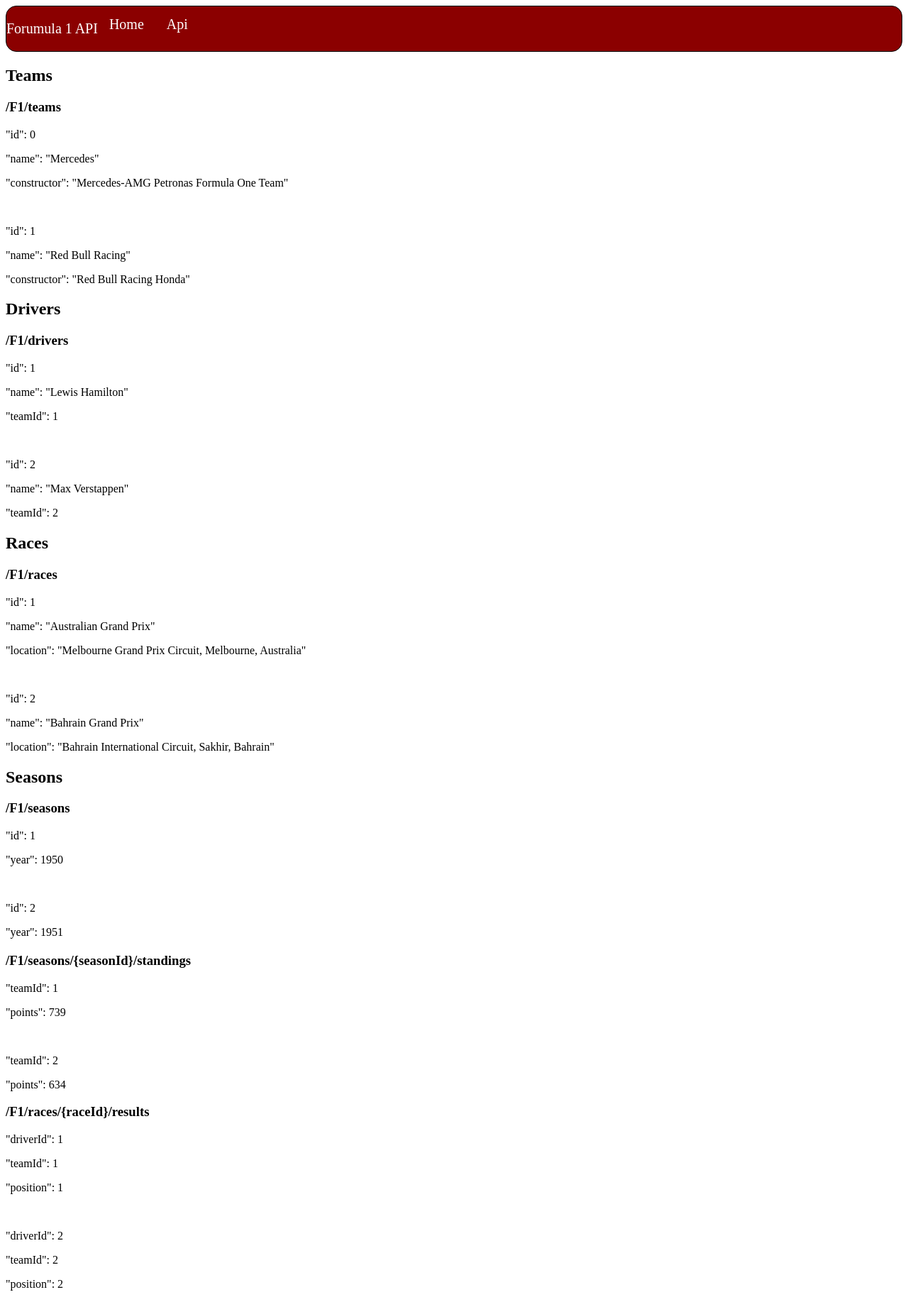
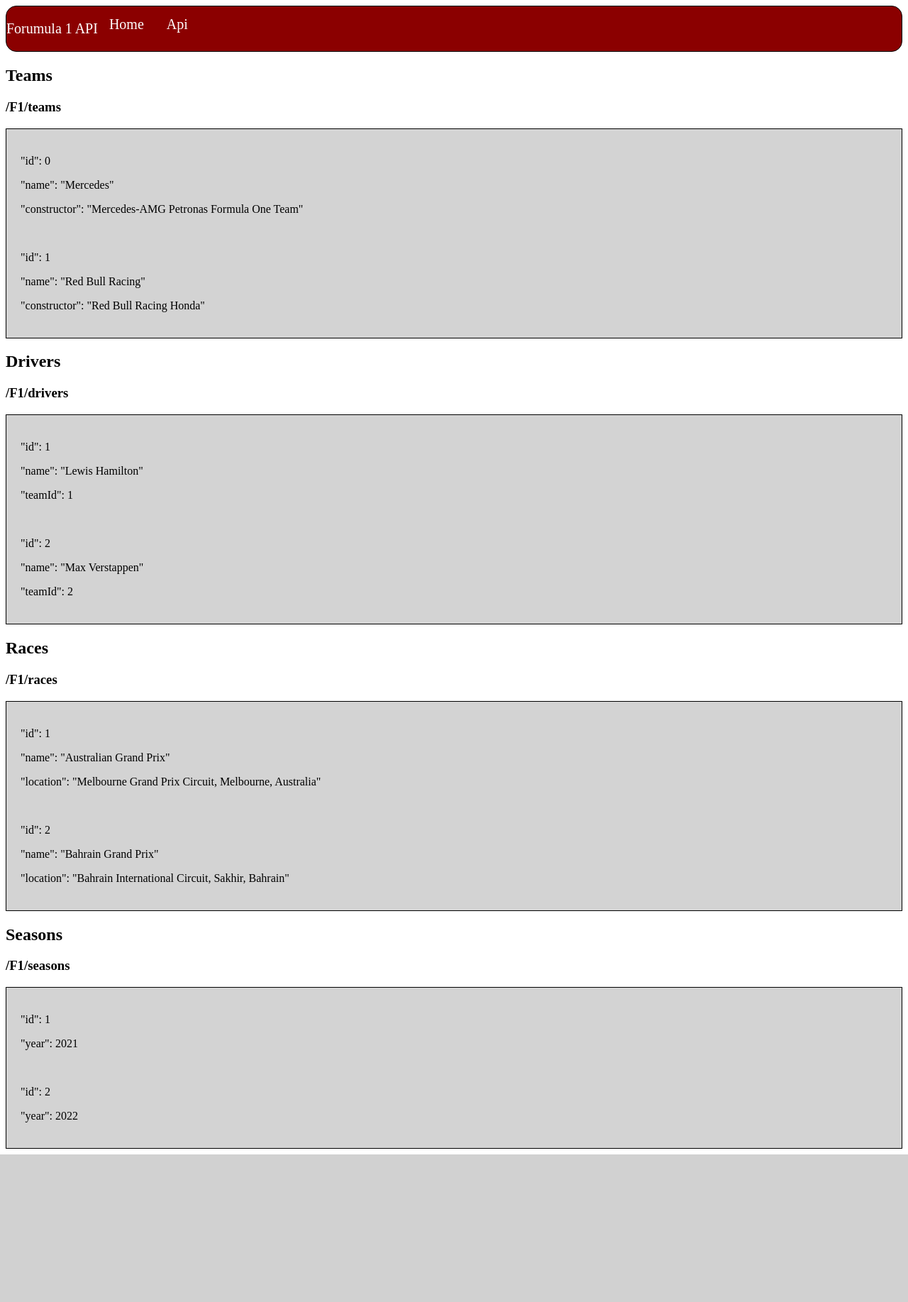
Before and after one commit to oceanstevy/School, a PHP site: page /index.php?page=home in a window 1280 px wide. Shown: the whole page at 71% size. After the commit the page ends 1627 px from the top, so only its background shows below. Run offline with PHP 8.4, Linux system fonts and the light colour scheme; data that the repository does not hold is empty.

Commit message:
Update von home und css

```diff
--- a/F1Api.css
+++ b/F1Api.css
@@ -36,3 +36,8 @@ li a {
 li a:hover {
     background-color: red;
 }
+#box{
+    background-color: lightgray;
+    border: 1px solid black;
+    padding: 20px;
+}
--- a/home.php
+++ b/home.php
@@ -8,48 +8,44 @@
 ?>
         <h2>Teams</h2>
         <h3><?php echo $serverName?>/F1/teams</h3>
+    <div id="box">
         <p>"id": 0</p>
         <p>"name": "Mercedes"</p>
         <p>"constructor": "Mercedes-AMG Petronas Formula One Team"</p><br>
         <p>"id": 1</p>
         <p>"name": "Red Bull Racing"</p>
         <p>"constructor": "Red Bull Racing Honda"</p>
+    </div>
 
         <h2>Drivers</h2>
         <h3><?php echo $serverName?>/F1/drivers</h3>
+    <div id="box">
         <p>"id": 1</p>
         <p>"name": "Lewis Hamilton"</p>
         <p>"teamId": 1</p><br>
         <p>"id": 2</p>
         <p>"name": "Max Verstappen"</p>
         <p>"teamId": 2</p>
+    </div>
 
         <h2>Races</h2>
         <h3><?php echo $serverName?>/F1/races</h3>
+    <div id="box">
         <p>"id": 1</p>
         <p>"name": "Australian Grand Prix"</p>
         <p>"location": "Melbourne Grand Prix Circuit, Melbourne, Australia"</p><br>
         <p>"id": 2</p>
         <p>"name": "Bahrain Grand Prix"</p>
         <p>"location": "Bahrain International Circuit, Sakhir, Bahrain"</p>
+    </div>
+
         <h2>Seasons</h2>
         <h3><?php echo $serverName?>/F1/seasons</h3>
+    <div id="box">
         <p>"id": 1</p>
-        <p>"year": 1950</p><br>
+        <p>"year": 2021</p><br>
         <p>"id": 2</p>
-        <p>"year": 1951</p>
-        <h2></h2>
-        <h3><?php echo $serverName?>/F1/seasons/{seasonId}/standings</h3>
-        <p>"teamId": 1</p>
-        <p>"points": 739</p><br>
-        <p>"teamId": 2 </p>
-        <p>"points": 634</p>
-        <h3><?php echo $serverName?>/F1/races/{raceId}/results</h3>
-        <p>"driverId": 1</p>
-        <p>"teamId": 1</p>
-        <p>"position": 1</p><br>
-        <p>"driverId": 2</p>
-        <p>"teamId": 2</p>
-        <p>"position": 2</p>
+        <p>"year": 2022</p>
     </div>
+
 </main>
```
